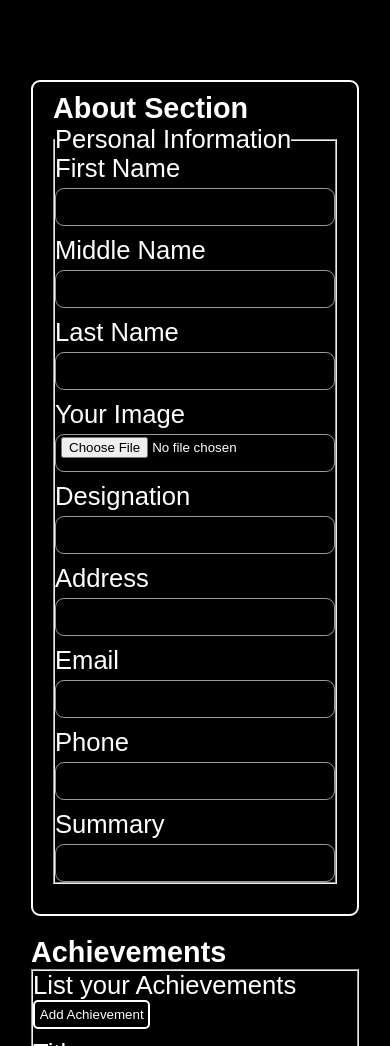
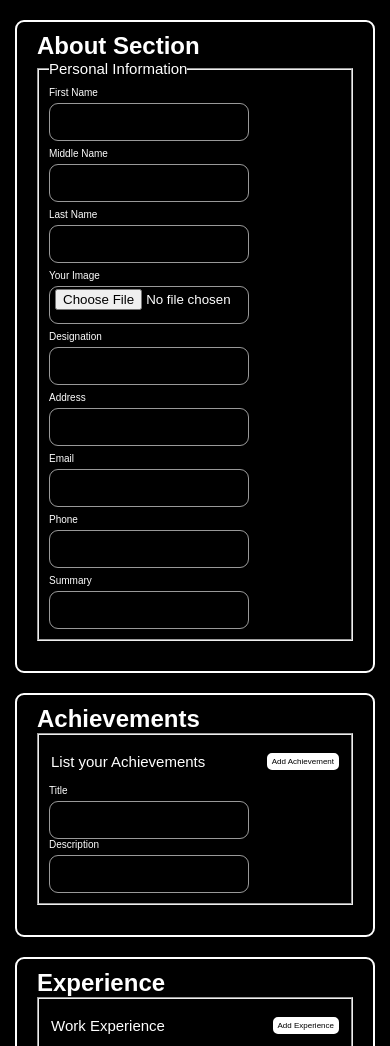
Before and after one commit to anugraheeth/Resume-Builder, a plain HTML site: page input.html in a window 390 px wide. Shown: the part 83-1129 px from the top of the page. Drawn offline with Linux system fonts and the light colour scheme; a web font is replaced by a local one.

Commit message:
Update style.css

```diff
--- a/style.css
+++ b/style.css
@@ -26,14 +26,15 @@ a {
 }
 
 .navbutton{
-    margin-top: 5px;
+    margin: 1% 5%;
 }
-.navbutton button{
+.navbutton{
     padding: 5px 10px;
     font-weight: bold;
     cursor: pointer;
+    max-width: max-content;
 }
-.navbutton button:hover{
+.navbutton:hover{
     background-color: white;
     color: black;
     transition: 10ms ease;
@@ -50,6 +51,26 @@ a {
     justify-content: center;
     align-items: center;
 }
+
+.heading{
+    grid-column: span 3;
+    display: flex;
+    justify-content: space-between;
+    padding: 8px 2px;
+}
+
+.heading button{
+    font-size: 18px;
+    padding: 1px 5px;
+    background-color: white;
+    color: black;
+}
+
+.heading button:hover{
+    background-color: rgb(83, 83, 83);
+    color: black;
+}
+
 .container{
     margin: 30px;
     padding: 25px;
@@ -126,7 +147,7 @@ button{
 }
 
 
-.about{
+.wrapper{
     margin: 20px 0px;
     width: 100%;
     padding: 10px 20px;
@@ -137,15 +158,14 @@ button{
 
 .names{
     margin: 0;
-    display: flex;
-    gap: 60px;
+    display: grid;
+    grid-template-columns: repeat(3,1fr);
+    gap: 15px;
+    padding: 25px;
     width: 100%;
     margin-bottom: 20px;
 }
 
-.col{
-    display: grid;
-}
 .col input{
     margin-top: 5px;
     width: 400px;
@@ -161,23 +181,46 @@ button{
     padding-top: 2px;
 }
 
-@media (max-width:600px) {
+ @media (max-width:900px) {
     .image img{
         width:350px;
     }
     .container h2{
-        font-size: 1.8rem;
+        font-size: 1.5rem;
     }
     .sectiontwo h3{
-        font-size: 1.5rem;
+        font-size: 1.3rem;
+    }
+    .col{
+        display: grid;
+        font-size: 10px;
+    }
+    .col input{
+        width: 200px;
     }
     .names{
         display: grid;
-        gap: 10px;
+        grid-template-columns: 1fr;
+        gap:7px;
+        padding: 10px;
     }
-    .col input{
-        width: 280px;
+    .resume{
+        display: block;
+        width: 100%;
+        justify-content: center;
+        padding: 5px 15px;
+        margin: 0;
+    }
+    legend{
+    font-size: 15px;
+    }
+    .heading button{
+        font-size: 8px;
+        padding: 1px 3px;
+    }
 
+    .frm{
+        margin: 5px;
     }
 }
 
```
